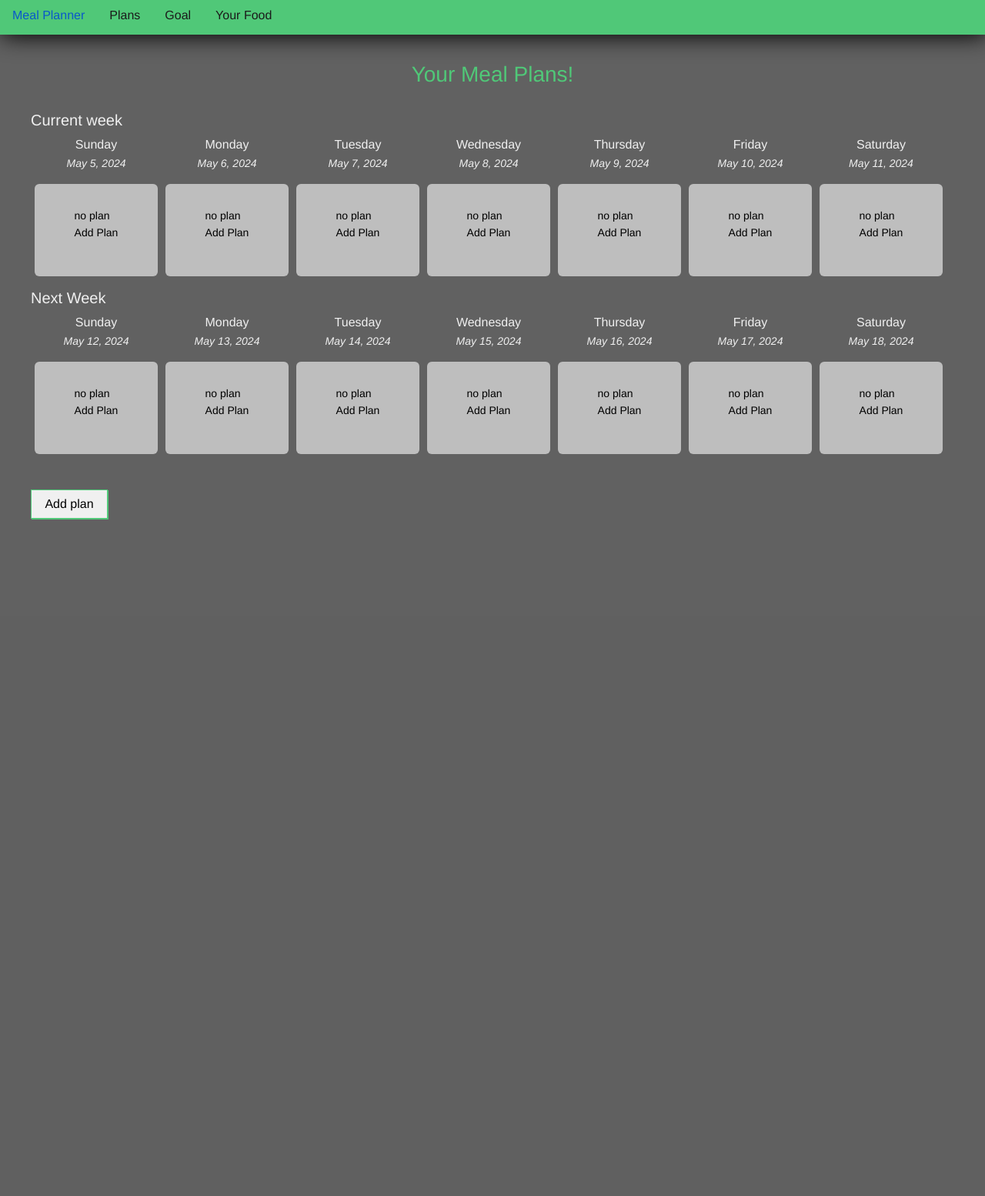
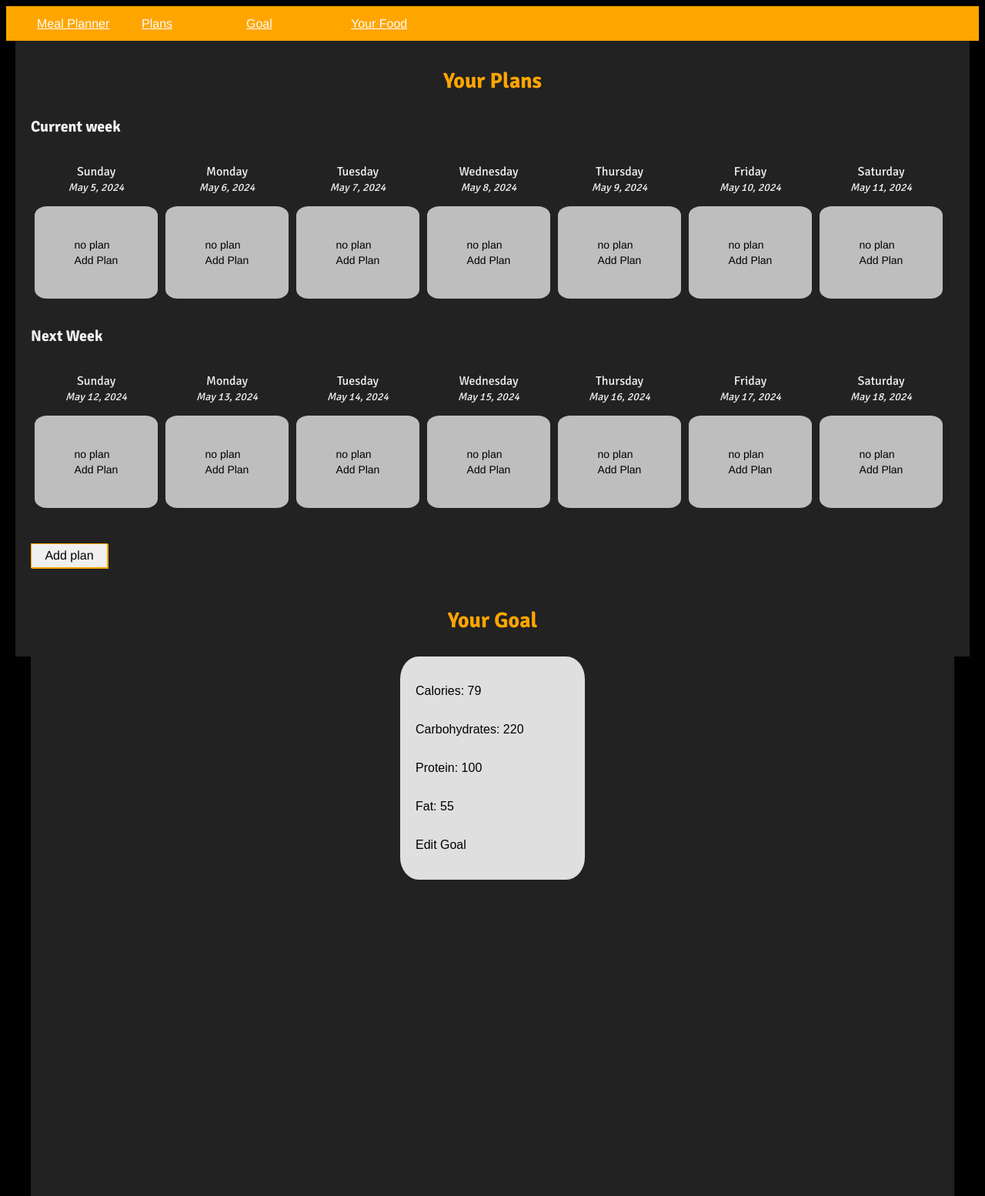
Before and after one commit to CodinApe/meal_planner, a Django app: page /plans/ in a window 1280 px wide. Shown: the whole page at 77% size. Before the commit the page ends 675 px from the top, so only its background shows below. Run offline with Django 4.2, Linux system fonts and the light colour scheme; data comes from the database, SQL or seed files in the repository; both versions use the stored data as it was after the commit; some libraries are stand-ins or nearby versions.

Commit message:
steructure/style
Moved goal to plans.html. Going to consolidate msot importance to single page with links to full list of food items, and list of all plans created. Main apge will inocprate 2 week lpans, goal, inspirational quote generated

```diff
--- a/meal_plans/static/styles.css
+++ b/meal_plans/static/styles.css
@@ -1,23 +1,19 @@
-html {
-    background-color:  #616161;
-}
-#body {
-    background-color:  #616161;
-    /* background-image: linear-gradient(orange, #F0F0F0); */
-    margin: 0 auto;
-    text-align: center;
-    justify-content: center;
-}
+
 
 .nav {
     height: 45px;
-    background-color:  #50C878 ;
+    background-color:  #FFA500 ;
     color: white;
-    box-shadow: 2px 2px 30px black;
+    /* box-shadow: 2px 2px 5px #FFA500; */
+    display: grid;
+    grid-template-rows: 1fr;
+    grid-template-columns: 1fr 1fr 1fr 1fr 1fr 1fr 1fr 1fr 1fr;
+    margin: 0 auto;
+    align-items: center;
 }
 .nav li a{
     font-family:'Franklin Gothic Medium', 'Arial Narrow', Arial, sans-serif;
-    color: rgb(27, 27, 27);
+    color: rgb(255, 255, 255);
 }
 
 h4 a, p a, div a {
@@ -59,10 +55,8 @@ h4 a, p a, div a {
 
 
 /* index */
-#loginSect h1 {
-    font-family:'Franklin Gothic Medium', 'Arial Narrow', Arial, sans-serif;
-    font-size: 28px;
-    line-height: 24px;
+.hero-banner h1 {
+
 }
 
 #loginSect h1 + p {
@@ -97,19 +91,73 @@ h1 .headerStandout {
     margin-bottom: 12px;
 }
 
+/*  */
+.hero-banner {
+    align-items: center;
+    display: flex;
+    height: 100vh;
+    position: relative;
+    justify-content: center;
+    z-index: -1;
+}
+
+
+.hero-banner__title {
+    color: #fff;
+    font-size: 100px;
+    font-weight: 700;
+    padding: 0 20px;
+    position: absolute;
+    text-align: center;
+    text-transform: uppercase;
+}
+
+.hero-banner__stroked-title {
+    color: transparent;
+    -webkit-text-stroke: 2px white;
+    position: absolute;
+}
+
+.hero-banner__image {
+    border-radius: 10%;
+    position: fixed;
+    transform: rotate(-15deg);
+    object-fit: fill;
+    width: 600px;
+    opacity: 86%;
+}
+
+.content {
+    background-color: #eaeaea;
+    font-size: 40px;
+    padding: 120px 80px;
+    height: 100vh; // Fake content height.
+}
+
+#body {
+    background-color: #000;
+    font-family: Arial;
+
+}
+
+* {
+    box-sizing: border-box;
+}
+
+
 #loginSect {
     position: fixed;
     top: 50%;
     left: 50%;
     width: 580px;
     transform: translate(-50%, -50%);
-    background-color: white;
+    background-color: #ffffff00;
     padding: 40px;
     border: 1px solid #ccc;
     border-radius: 5px;
     text-align: center;
     z-index: 1000; /* Ensure it's above other content */
-    box-shadow: 0 2px 4px rgba(0, 0, 0, 0.1);
+    /* box-shadow: 0 2px 4px rgba(0, 0, 0, 0.1); */
 }
 
 #loginSect p a {
@@ -131,14 +179,14 @@ li {
 
 /* plans.html */
 #plansSection h2, #goalSection h2, #foodSection h2, #planSection h2 {
-    font-family:'Franklin Gothic Medium', 'Arial Narrow', Arial, sans-serif;
+    font-family: 'Signika', Arial, sans-serif;
     font-size: 28px;
     margin: 15px auto 30px auto;
-    color: #50C878;
+    color: #FFA500;
 }
 
 .h3Plans {
-    font-family: 'Franklin Gothic Medium', 'Arial Narrow', Arial, sans-serif;
+    font-family: 'Signika', Arial, sans-serif;
     text-align: left;
     font-size: 20px;
     color: #F0F0F0;
@@ -153,16 +201,18 @@ li {
     padding: 20px;
     text-align: center;
     justify-content: center;
-    /* background-color: #F0F0F0; */
+    background-color: #222222;
     max-width: 1240px;
+    height: 100vh;
+    min-height: 800px;
 }
 
 #todayPlan {
-    background-color: #50C878;
+    background-color: #FFA500;
 }
 
 #todayPlan:hover {
-    background-color: #8ee4ab
+    background-color: #FFA500
 }
 
 
@@ -191,7 +241,7 @@ li {
 }
 
 .noPlan {
-    font-family: 'Franklin Gothic Medium', 'Arial Narrow', Arial, sans-serif;
+    font-family: 'Signika', Arial, sans-serif;
     font-size: 14px;
 }
 
@@ -207,14 +257,14 @@ li {
 
 .weekPlans .day {
     font-size: 16px;
-    font-family: 'Franklin Gothic Medium', 'Arial Narrow', Arial, sans-serif;
+    font-family: 'Signika', Arial, sans-serif;
     margin-bottom: 0px;
     color: #F0F0F0;
 }
 
 .weekPlans .date {
     font-size: 14px;
-    font-family: 'Franklin Gothic Medium', 'Arial Narrow', Arial, sans-serif;
+    font-family: 'Signika', Arial, sans-serif;
     margin-top: -8px;
     font-style: oblique;
     color: #F0F0F0;
@@ -234,10 +284,10 @@ li {
 .planLi {
     background-color: #bebebe;
     text-align: left;
-    max-height: 150px;
     line-height: 6px;
     min-width: 150px;
     min-height: 120px;
+    border-radius: 10%;
 }
 
 .planLi:hover {
@@ -266,10 +316,37 @@ div #macrosH4 {
     margin-top: 30px;
     padding: 6px;
     background-color: #F0F0F0;
-    border: 1px solid #50C878;
-    box-shadow: 1px 1px #50C878;
+    border: 1px solid #FFA500;
+    box-shadow: 1px 1px #FFA500;
     width: 100px;
 
+}
+
+/* goal.html */
+#goalSection {
+}
+#goalSection h2{
+
+}
+#goalMacros {
+    width: 240px;
+    display: flex;
+    flex-direction: column;
+    justify-content: center;
+    margin: 0 auto;
+    background-color: rgb(223, 223, 223);
+    border-radius: 10%;
+    padding: 20px;
+
+}
+
+#goalSection p{
+    text-align: left;
+    color: #000000;
+}
+
+#goalMacros a {
+    text-align: center;
 }
 
 /* Scrollbar */
@@ -292,7 +369,7 @@ div #macrosH4 {
 
   /* Handle on hover */
   ::-webkit-scrollbar-thumb:hover {
-    background: #50C878;
+    background: #FFA500;
   }
 
   /* For Webkit (Chrome, Safari, etc.) */
@@ -338,7 +415,7 @@ div #macrosH4 {
 }
 #accordion h3 {
     /* background-color: #ffffff; */
-    border: #50C878;
+    border: #FFA500;
 }
 
 #accordion h3:hover {
@@ -347,7 +424,7 @@ div #macrosH4 {
 
 #accordion .ui-state-active, .ui-widget-content .ui-state-active, .ui-widget-header .ui-state-active, a.ui-button:active, .ui-button:active, .ui-button.ui-state-active:hover {
     color: black;
-    background-color: #50C878;
+    background-color: #FFA500;
 }
 
 @media screen and (min-width: 1250px) {
--- a/meal_plans/templates/meal_plans/base.html
+++ b/meal_plans/templates/meal_plans/base.html
@@ -1,4 +1,4 @@
-{% load bootstrap5 %}
+
 {% load static %}
 
 <!DOCTYPE html>
@@ -22,7 +22,10 @@
     <link href="https://cdn.jsdelivr.net/npm/select2@4.1.0-rc.0/dist/css/select2.min.css" rel="stylesheet" />
 <script src="https://cdn.jsdelivr.net/npm/select2@4.1.0-rc.0/dist/js/select2.min.js"></script>
 
-    {% bootstrap_css %}
+<!-- fonts -->
+<link rel="preconnect" href="https://fonts.googleapis.com">
+<link rel="preconnect" href="https://fonts.gstatic.com" crossorigin>
+<link href="https://fonts.googleapis.com/css2?family=Signika:wght@300..700&display=swap" rel="stylesheet">
 </head>
 <body id="body">
     {% block title %}
--- a/meal_plans/templates/meal_plans/food_items.html
+++ b/meal_plans/templates/meal_plans/food_items.html
@@ -19,7 +19,7 @@
     });
   } );
     </script>
-
+<section id="foodSection">
   <h2>Your Food Items</h2>
   <ul id="accordion">
       {% for fooditem in food_items %}
@@ -31,5 +31,7 @@
       </li>
       {% endfor %}
   </ul>
+</section>
+
 
 {% endblock %}
--- a/meal_plans/templates/meal_plans/plans.html
+++ b/meal_plans/templates/meal_plans/plans.html
@@ -3,7 +3,7 @@
 
 {% block content %}
 <section id="plansSection">
-    <h2>Your Meal Plans!</h2>
+    <h2>Your Plans</h2>
 
     <h3 class="h3Plans">Current week</h3>
     <div class="scroll">
@@ -104,6 +104,25 @@
     </div>
     <p class="button"><a href="{% url 'meal_plans:new_plan' %}">Add plan</a></p>
 
-</section>
+
+    {% if goal == None%}
+    <a href="{% url 'meal_plans:create_goal' %}">Add Goal</a>
+    {% else %}
+    <section id="goalSection">
+        <h2>Your Goal</h2>
+        <section id="goalMacros">
+            <p>Calories: {{ goal.calories }}</p>
+            <p>Carbohydrates: {{ goal.carbs }} </p>
+            <p>Protein: {{ goal.protein }}</p>
+            <p>Fat: {{ goal.fat }}</p>
+            <p><a href="{% url 'meal_plans:create_goal' goal_id=goal.id %}">Edit Goal<a/></p>
+        </section>
+
+
+
+    </section>
+
+    {% endif %}
+    </section>
 
 {% endblock content %}
--- a/meal_plans/views.py
+++ b/meal_plans/views.py
@@ -20,6 +20,11 @@ def index(request):
 
 def plans(request):
     """Show all the plans"""
+    try:
+        goal = Goal.objects.get()
+    except ObjectDoesNotExist:
+        goal = None
+
     plans = Plan.objects.order_by('date')
     today = date.today()
     todaysDate = datetime.now().date()
@@ -62,7 +67,7 @@ def plans(request):
         if planExists2[i] is None:
             planExists2[i] = week2Dates[i]
 
-    context = {'plans': plans, 'today':today, 'weekOne':weekOne, 'weekTwo': weekTwo, 'weekDays': weekDays,'planExists1': planExists1, 'planExists2':  planExists2, 'week1Dates':week1Dates, 'week2Dates':week2Dates}
+    context = {'plans': plans, 'today':today, 'weekOne':weekOne, 'weekTwo': weekTwo, 'weekDays': weekDays,'planExists1': planExists1, 'planExists2':  planExists2, 'week1Dates':week1Dates, 'week2Dates':week2Dates, 'goal': goal}
     return render(request, 'meal_plans/plans.html', context)
 
 def plan(request, plan_id):
```
Also changed, not shown: meal_plans/templates/meal_plans/goal.html (+0 -13 lines), meal_plans/templates/meal_plans/index.html (+18 -2 lines), db.sqlite3, static/meal_plans/jennie-brown-MKBoRZEGeiM-unsplash.jpg (added), static/meal_plans/sara-cervera-zEwgRzJJIvk-unsplash.jpg (added). Lines whose indentation alone changed are shown as unchanged.
